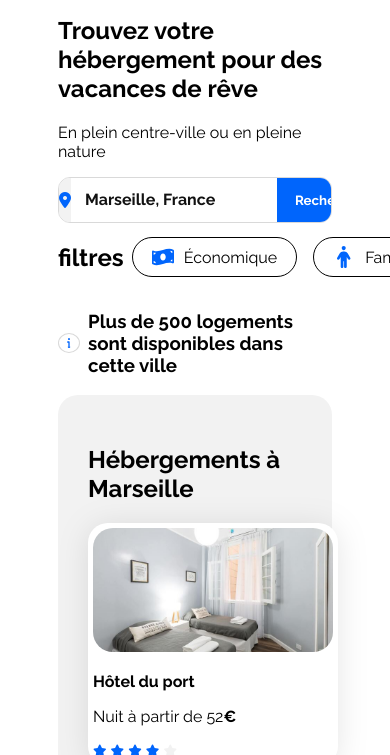
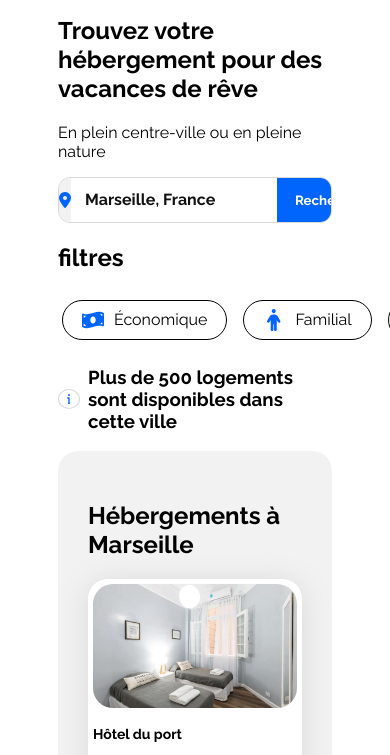
Before and after one commit to Yoanncf/Projet-Booki, a plain HTML site: page index.html in a window 390 px wide. Shown: the part 81-836 px from the top of the page. Drawn offline with Linux system fonts and the light colour scheme.

Commit message:
style: adjust card title font size, improve filter layout and responsiveness

```diff
--- a/css/style.css
+++ b/css/style.css
@@ -56,7 +56,8 @@ a {
 }
 
 .card-title {
-    font-size: 16px;
+    font-size: 14px;
+    white-space: nowrap;
 }
 
 .euro {
@@ -176,6 +177,18 @@ header {
     align-items: center;
 }
 
+.filters-list {
+    display: flex;
+    flex-direction: row;
+    width: 103%;
+}
+
+#filters  {
+    display: flex;
+    justify-content: flex-start;
+    width: 100%;
+}
+
 .filters-btn {
     display: flex;
     align-items: center;
@@ -185,6 +198,7 @@ header {
     border-color: #D9D9D9;
     border: solid 1px;
     height: 30px;
+    white-space: nowrap;
 }
 
 .filters-btn:hover {
@@ -234,7 +248,6 @@ header {
 
 .hebergements-cards a {
     flex: 1 1 calc(33.333% - 20px);
-    min-width: 250px;
 }
 
 
@@ -361,9 +374,12 @@ footer ul {
         width: 100%;
     }
 
-    .hebergements-cards{
+    .filters {
 
-}
+        flex-direction: column;
+
+
+    }
 
     .populaires {
         width: 100%;
--- a/index.html
+++ b/index.html
@@ -47,6 +47,8 @@
 
                 <article class="filters">
                                 <h2 id="filters">filtres</h2>
+
+                        <div class="filters-list">
                             <a href="#">
                                 <div>
                                     <p class="filters-btn">
@@ -79,6 +81,7 @@
                                     </p>
                                 </div>
                             </a>
+                        </div>
                 </article>
                 </div>
                     <div  class="info">
```
Lines whose indentation alone changed are shown as unchanged.
